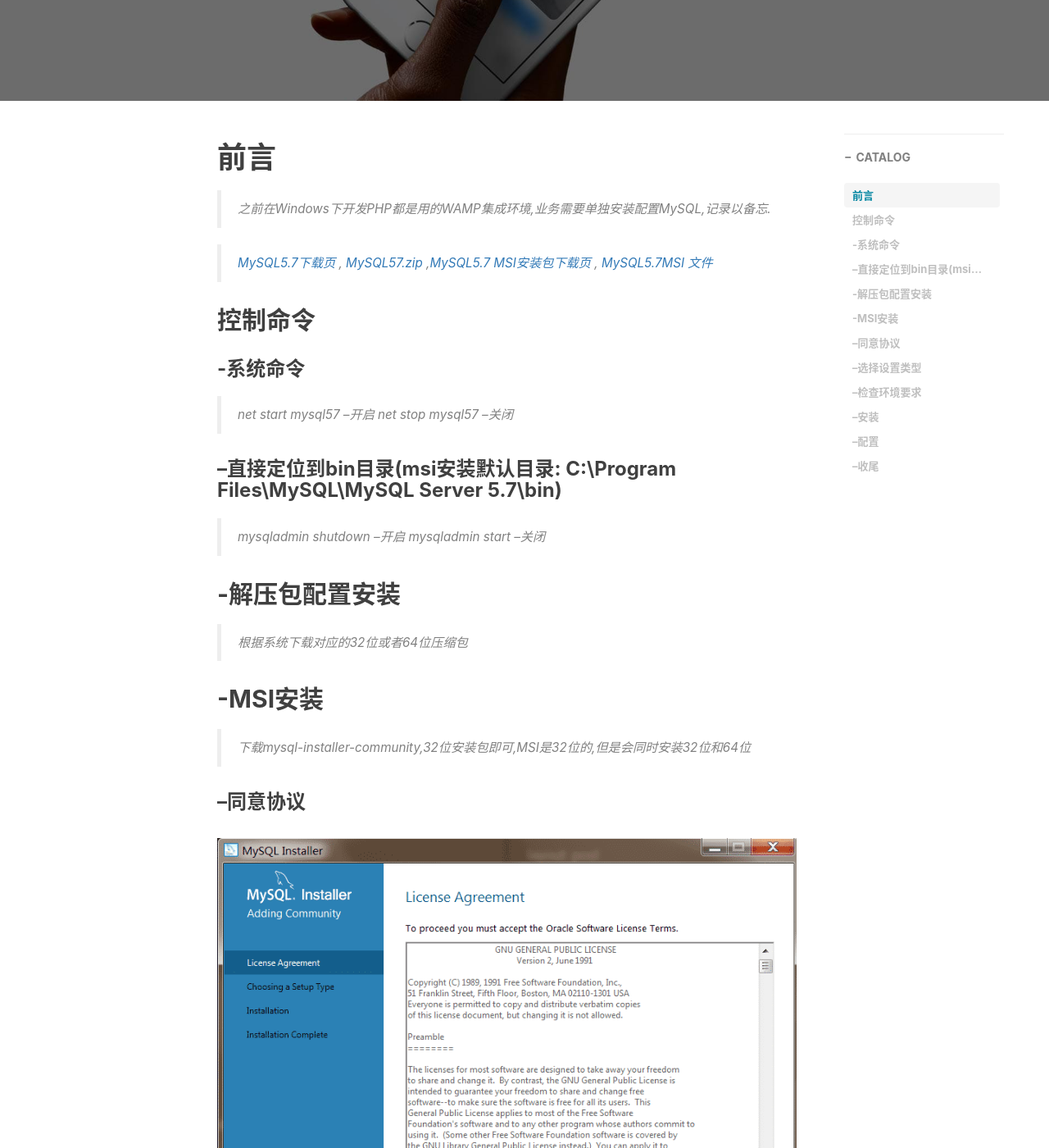
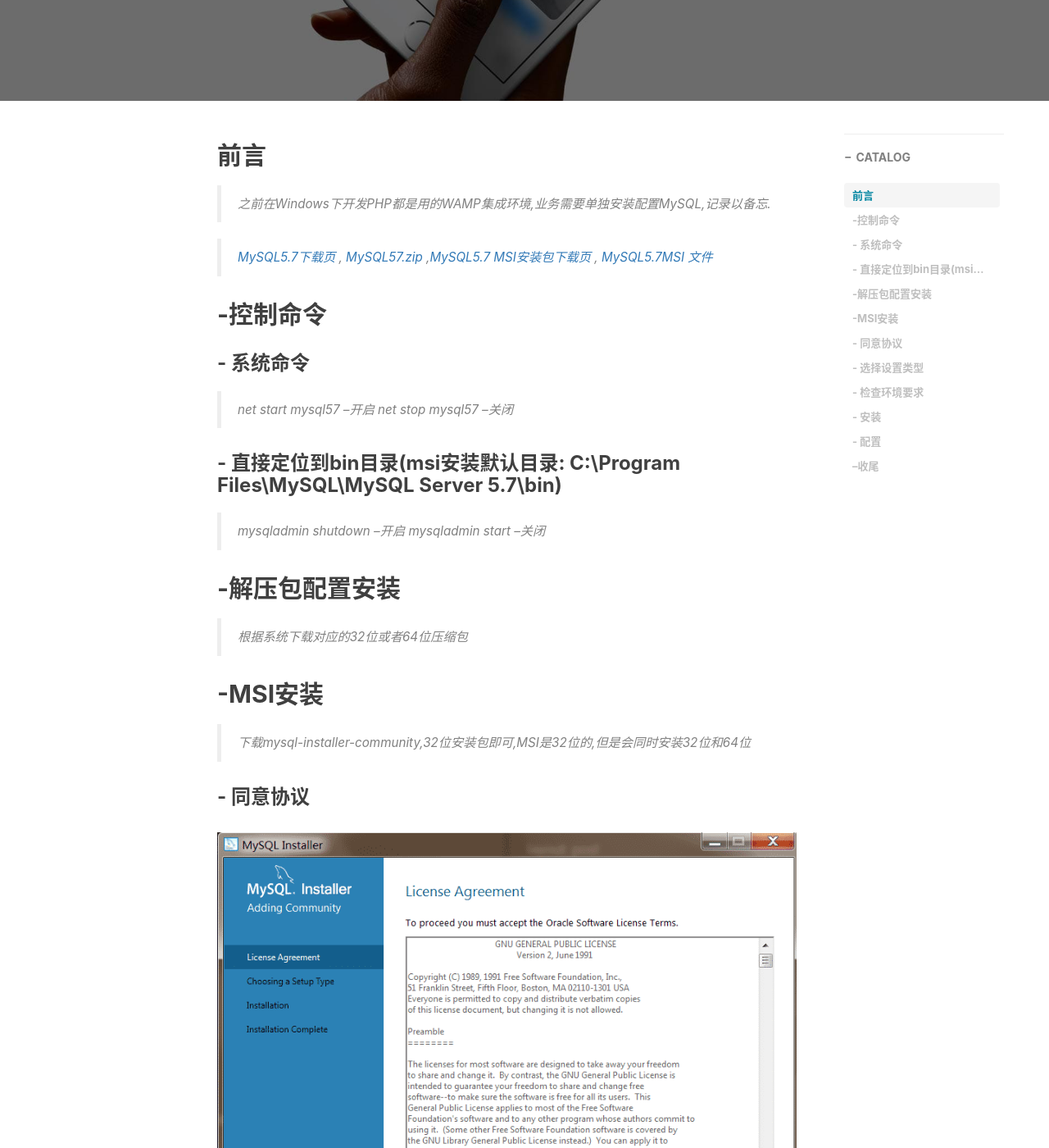
Before and after one commit to simafeiyu/simafeiyu.github.io, a Jekyll site: the page built from _posts/2018-11-05-Windows安装Mysql.md, in a window 1280 px wide and 1400 px high, scrolled down 334 px. Shown: the whole window at 82% size. Built offline with Jekyll 4.4.1, drawn with Linux system fonts in a browser that asks for light colours; nearby versions of some CDN libraries; comment, search, counter and statistics services are not loaded; some of the changed text lies outside the part shown.

Commit message:
编辑Windows下安装Mysql.md

```diff
--- a/_posts/2018-11-05-Windows安装Mysql.md
+++ b/_posts/2018-11-05-Windows安装Mysql.md
@@ -12,18 +12,18 @@ tags:
 ---
 
 
-# 前言
+## 前言
 
 > 之前在Windows下开发PHP都是用的WAMP集成环境,业务需要单独安装配置MySQL,记录以备忘.
 
 > [MySQL5.7下载页](https://dev.mysql.com/downloads/mysql/5.7.html#downloads "MySQL5.7下载页")  , [MySQL57.zip](https://cdn.mysql.com//Downloads/MySQL-5.7/mysql-5.7.24-winx64.zip "MySQL57下载")  ,[MySQL5.7 MSI安装包下载页](https://dev.mysql.com/downloads/windows/installer/5.7.html "MySQL5.7 MSI安装包下载页面")  , [MySQL5.7MSI 文件](https://cdn.mysql.com//Downloads/MySQLInstaller/mysql-installer-community-5.7.24.0.msi "MySQL5.7 MSI 文件")
 
-## 控制命令
-### -系统命令
+## -控制命令
+### - 系统命令
 > net start mysql57  --开启
 > net stop mysql57   --关闭
 
-### --直接定位到bin目录(msi安装默认目录: C:\Program Files\MySQL\MySQL Server 5.7\bin)
+### - 直接定位到bin目录(msi安装默认目录: C:\Program Files\MySQL\MySQL Server 5.7\bin)
 > mysqladmin shutdown --开启
 > mysqladmin start	  --关闭
 
@@ -33,11 +33,11 @@ tags:
 ## -MSI安装
 > 下载mysql-installer-community,32位安装包即可,MSI是32位的,但是会同时安装32位和64位
 
-### --同意协议
+### - 同意协议
 ![](/img/blog/20181105_windows_mysql/windows_mysql_msi_1.png)
 > 勾选同意协议,点击NEXT按钮
 
-### --选择设置类型
+### - 选择设置类型
 ![](/img/blog/20181105_windows_mysql/windows_mysql_msi_2.png)
 > MySQL会默认选择“Developer Default”类型，可根据自己的需求选择合适的类型，这里选择“Server only”后点击“next”。
 
@@ -47,7 +47,7 @@ tags:
 * Full：安装MySQL所有可用组件。
 * Custom：自定义需要安装的组件。
 
-### --检查环境要求
+### - 检查环境要求
 ![](/img/blog/20181105_windows_mysql/windows_mysql_msi_3.png)
 > 这一步,安装程序检查环境要求,列出欠缺的依赖环境,选择列表中的项,点击Execute按钮进行安装
 
@@ -55,7 +55,7 @@ tags:
 ![](/img/blog/20181105_windows_mysql/windows_mysql_msi_5.png)
 > 所有依赖安装完成,点击Next按钮进行下一步
 
-### --安装
+### - 安装
 ![](/img/blog/20181105_windows_mysql/windows_mysql_msi_6.png)
 > 点击Execute按钮进行安装
 
@@ -63,7 +63,7 @@ tags:
 
 > 点击Next按钮进入下一步配置
 
-### --配置
+### - 配置
 ![](/img/blog/20181105_windows_mysql/windows_mysql_msi_8.png)
 > 点击Next按钮进入下一步配置
 
@@ -109,5 +109,6 @@ tags:
 ![](/img/blog/20181105_windows_mysql/windows_mysql_msi_18.png)
 ![](/img/blog/20181105_windows_mysql/windows_mysql_msi_19.png)
 > 最后点击Finish后安装成功,至此,mysql会随着系统启动而启动,我们也可以通过命令控制
-> net start mysql57  --开启
-> net stop mysql57   --关闭
+
+* net start mysql57  --开启
+* net stop mysql57   --关闭
```
